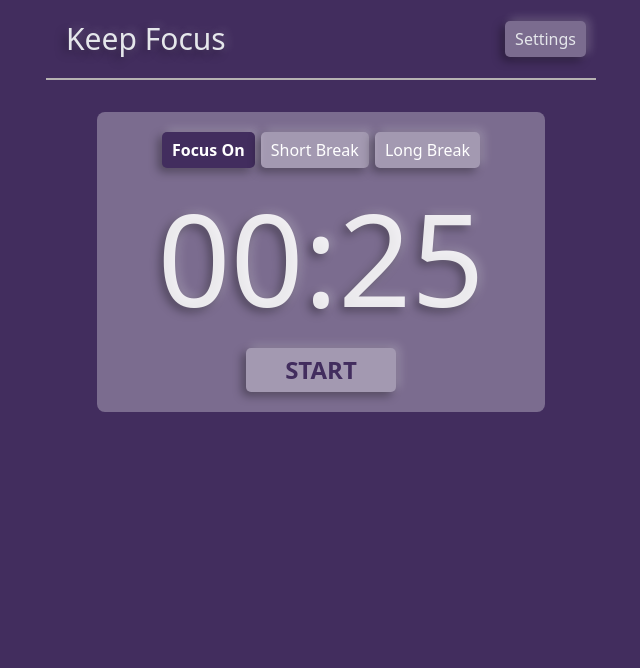
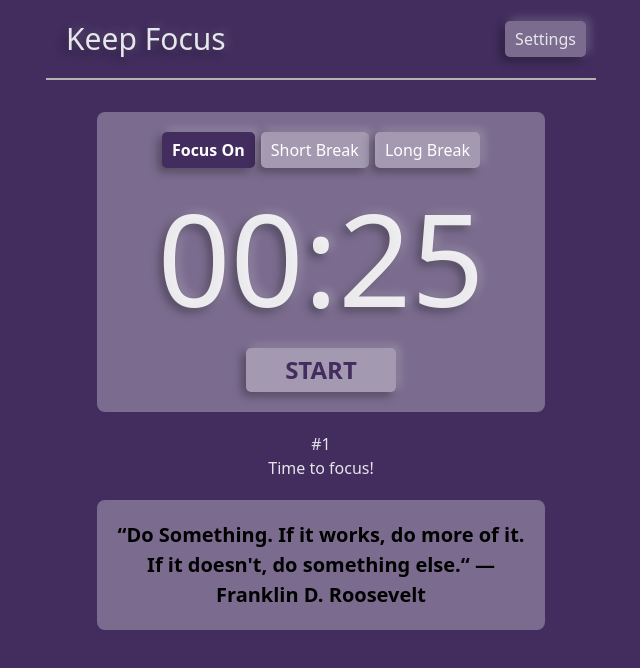
Before and after one commit to googjohn/Keep-Focus-React, a React (Vite) app: page / in a window 1280 px wide. Shown: the top 668 px of the page, without its empty margins (319-959 px from the left). Built offline with nearby package versions, Linux system fonts and the light colour scheme.

Commit message:
added message/quote fetching

```diff
--- a/src/componentsInUse/MainBody/MainBody.jsx
+++ b/src/componentsInUse/MainBody/MainBody.jsx
@@ -3,6 +3,7 @@ import TimerControl from "./TimerControl";
 import TimerDisplay from "./TimerDisplay";
 import ModeSelector from "./ModeSelector";
 import useAlarm from "../Utility/Alarm";
+import MessageQuote from "../MessageQuote/MessageQuote";
 import { notificationRequest, showNotification } from "../Utility/Notification";
 
 export default function MainBody({
@@ -42,9 +43,9 @@ export default function MainBody({
     let timer = undefined;
 
     if (timeleft <= 0) {
-      playAlarm();
-      showNotification(selectedMode, focusCount % interval === 0)
-      alarmRefTimeoutId.current = setTimeout(stopAlarm, 3000)
+      // playAlarm();
+      // showNotification(selectedMode, focusCount % interval === 0)
+      // alarmRefTimeoutId.current = setTimeout(stopAlarm, 3000)
 
       timer = setTimeout(() => {
         if (selectedMode === 'focus-on') {
@@ -89,6 +90,12 @@ export default function MainBody({
             handleOnClick={handleStartToggle}
           />
         </div>
+        <div id="quotes-message" className="mt-5">
+          <MessageQuote
+            selectedMode={selectedMode}
+            focusCount={focusCount}
+          />
+        </div>
       </main>
     </>
   )
--- /dev/null
+++ b/src/componentsInUse/MessageQuote/MessageQuote.jsx
@@ -0,0 +1,43 @@
+import { useState, useEffect } from "react";
+import { useFetch } from "../Utility/FetchData";
+
+export default function MessageQuote({ selectedMode, focusCount }) {
+  const quoteStyle = `w-full min-h-max p-5 mt-5 flex text-[20px]
+    font-semibold text-[black] flex-col justify-between items-center relative
+    bg-[#ffffff4d] rounded-lg overflow-hidden`;
+
+  const { quotes } = useFetch('/data/data.json');
+  const [randomIndex, setRandomIndex] = useState(0);
+  const [randomQuote, setRandomQuote] = useState({})
+
+  useEffect(() => {
+    setRandomIndex(Math.floor(Math.random() * quotes.length))
+  }, [quotes, focusCount])
+
+  useEffect(() => {
+    if (quotes.length > 0) {
+      setRandomQuote(quotes[randomIndex])
+    }
+  }, [quotes, randomIndex])
+
+  return (
+    <div id="message-container" className="text-center">
+      <p id="focus-count">#{focusCount}</p>
+      <p className="message">{
+        selectedMode !== 'focus-on' ?
+          `Take a ${selectedMode.slice().split('-')[0]} break!` :
+          'Time to focus!'
+      }</p>
+      <div className={quoteStyle}>
+        {
+          quotes.length > 0 && (
+            <blockquote>
+              &ldquo;{randomQuote.quote}&ldquo; &mdash;
+              <footer>{randomQuote.author}</footer>
+            </blockquote>
+          )
+        }
+      </div>
+    </div>
+  )
+}
--- /dev/null
+++ b/src/componentsInUse/Utility/FetchData.jsx
@@ -0,0 +1,56 @@
+import { useState, useEffect, useCallback, useRef } from "react";
+
+export function useFetch(url) {
+  const [quotes, setQuotes] = useState([])
+
+  // unnecessary but if we want manual fetch or refetch then
+  // best to always have the current controller to abort every fetch
+  const controller = useRef(null);
+
+  const fetchData = useCallback(async () => {
+
+    if (controller.current) {
+      controller.current.abort()
+    }
+
+    controller.current = new AbortController();
+    const signal = controller.current.signal;
+
+    try {
+      const response = await fetch(url, { signal })
+      if (!response.ok) {
+        throw new Error(`HTTPS error. ${response.status}`)
+      }
+
+      const data = await response.json();
+      const quotesArray = data.map(quote => {
+        return {
+          author: quote.a,
+          charLen: quote.c,
+          html: quote.h,
+          quote: quote.q
+        }
+      })
+      setQuotes(quotesArray)
+    } catch (error) {
+      if (error.name === 'AbortError') {
+        console.log('Fetch aborted (expected behavior cleanup).')
+      } else {
+        console.error('Fetching falied.', error)
+      }
+    }
+  }, [url])
+
+  useEffect(() => {
+    fetchData();
+
+    return () => {
+      if (controller.current) {
+        controller.current.abort();
+      }
+    }
+  }, [fetchData])
+
+  return { quotes, setQuotes }
+
+}
--- a/vite.config.js
+++ b/vite.config.js
@@ -8,4 +8,7 @@ export default defineConfig({
     react(),
     tailwindcss(),
   ],
+  server: {
+    port: 3000,
+  }
 })
```
